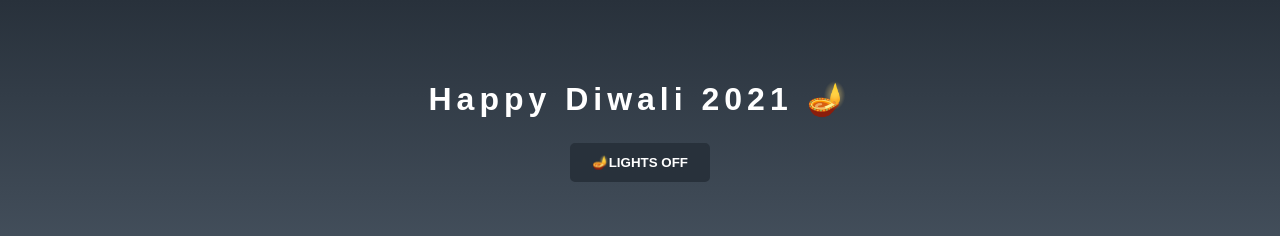
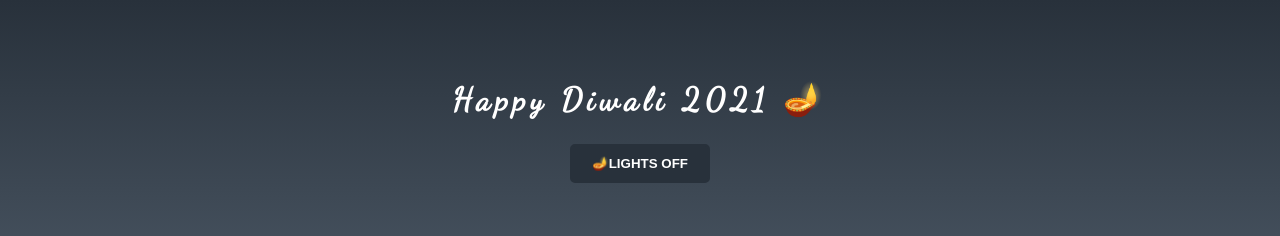
Before and after one commit to AuraMoon55/Greet-Diwali, a plain HTML site: page index.html in a window 1280 px wide. Drawn offline with Linux system fonts and the light colour scheme.

Commit message:
Update Style.css

```diff
--- a/css/Style.css
+++ b/css/Style.css
@@ -1,11 +1,11 @@
-@import url('https://fonts.googleapis.com/css2?family=Lobster&display=swap');
+@import url('https://fonts.googleapis.com/css2?family=Dancing+Script&display=swap');
 *{
     box-sizing: border-box;
     margin: 0;
     padding: 0;
 }
 body{
-    font-family: 'Fruktur',sans-serif;
+    font-family: 'Dancing Script' ,curive;
     color: #fff;
     background-color: #485461;
     background-image: linear-gradient(0deg,#485461 0%, #28313b 100%);
```
